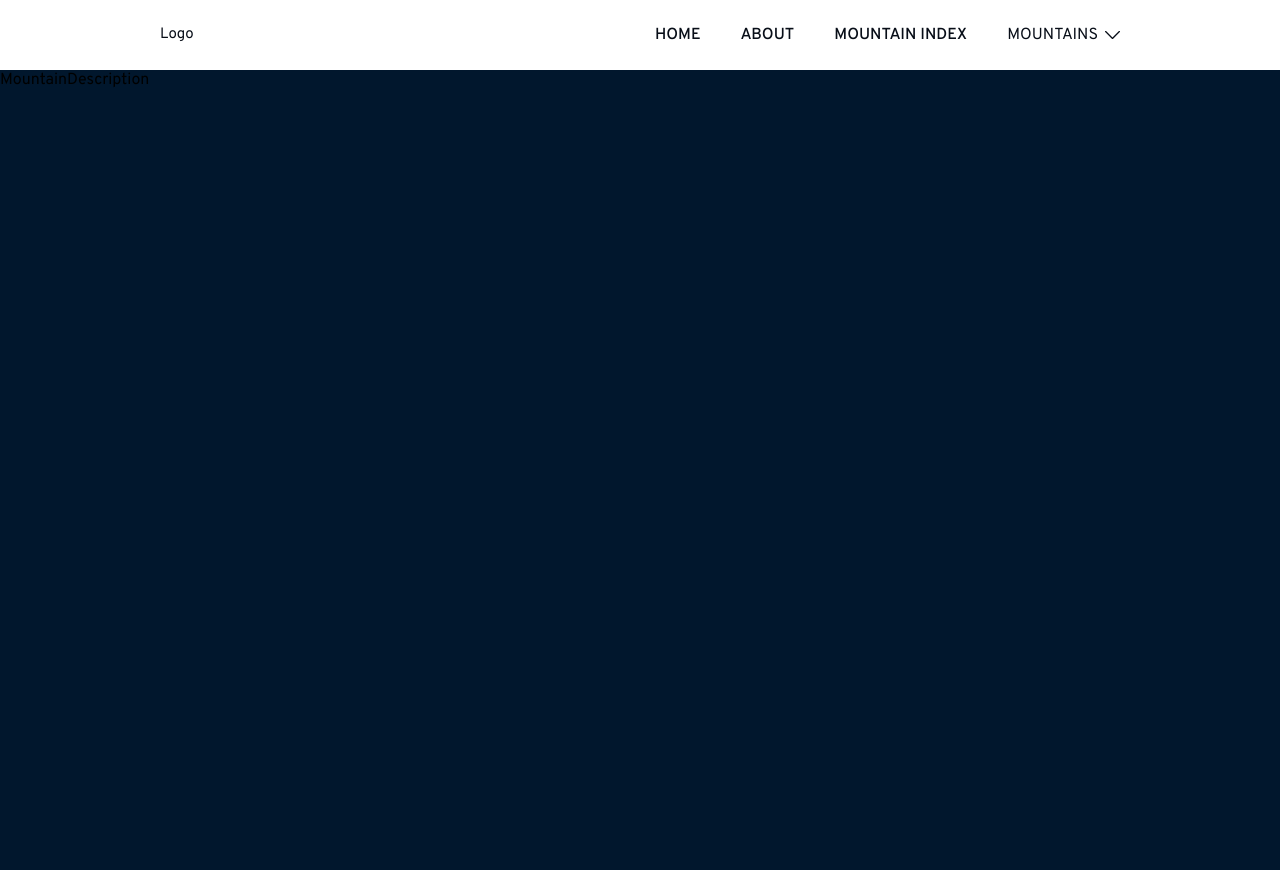
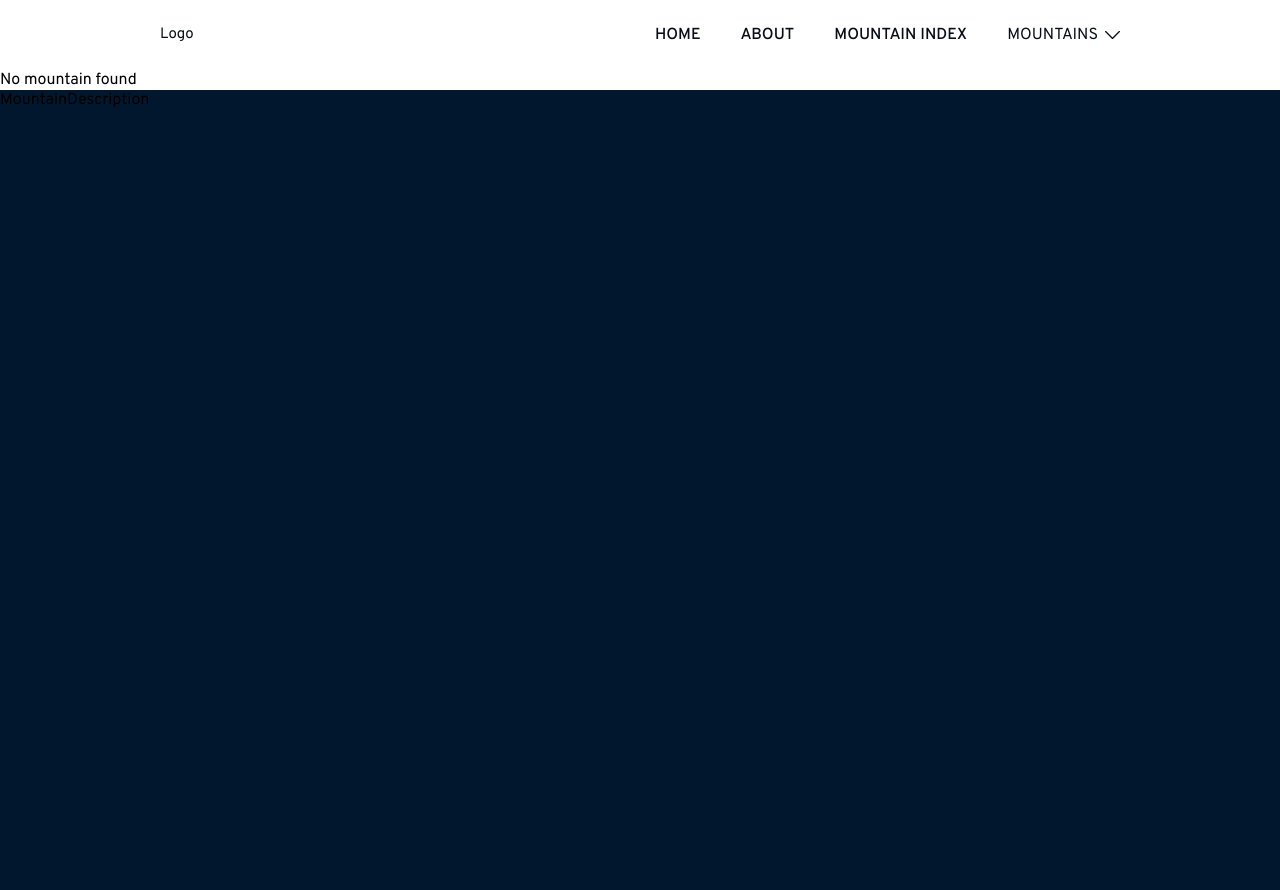
Before and after one commit to royleejr/mountadex, a React (Create React App) app in the folder client/: page /mountain/1 in a window 1280 px wide. Built offline with nearby package versions, Linux system fonts and the light colour scheme.

Commit message:
gave switch statement a default case

```diff
--- a/client/src/pages/Mountain/Mountain.js
+++ b/client/src/pages/Mountain/Mountain.js
@@ -17,6 +17,8 @@ export default class Mountain extends React.Component {
         );
       case "horseshoe-resort":
         return <MountainHeroHorseShoeResort />;
+      default:
+        return <p>No mountain found</p>;
     }
   };
 
```
